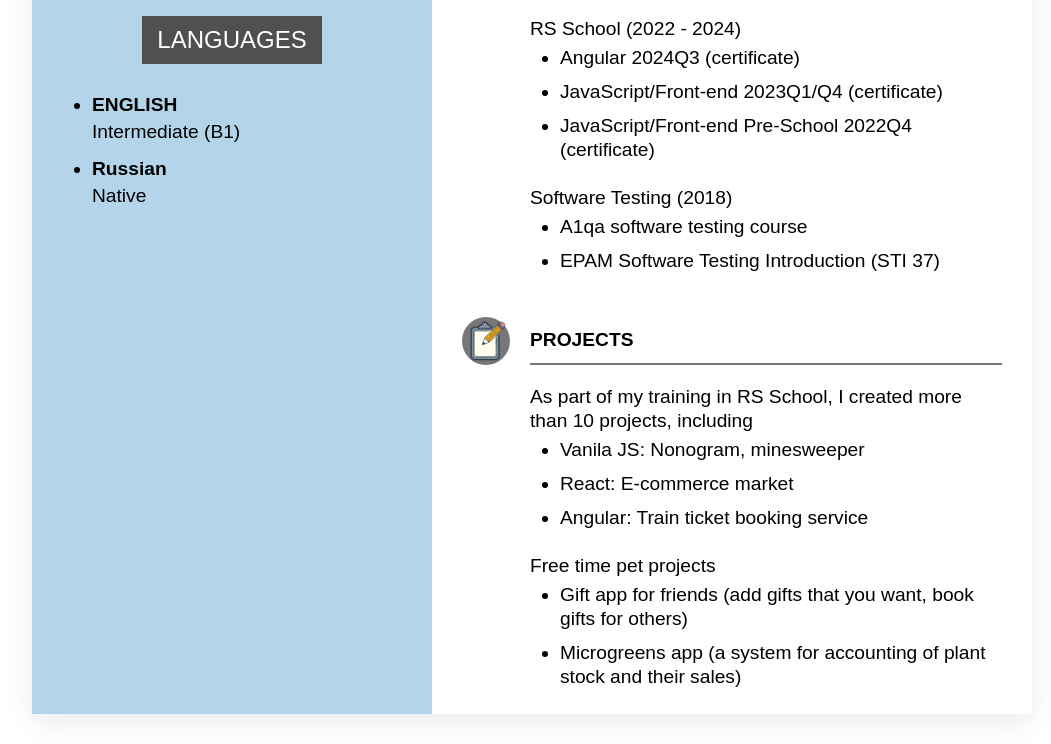
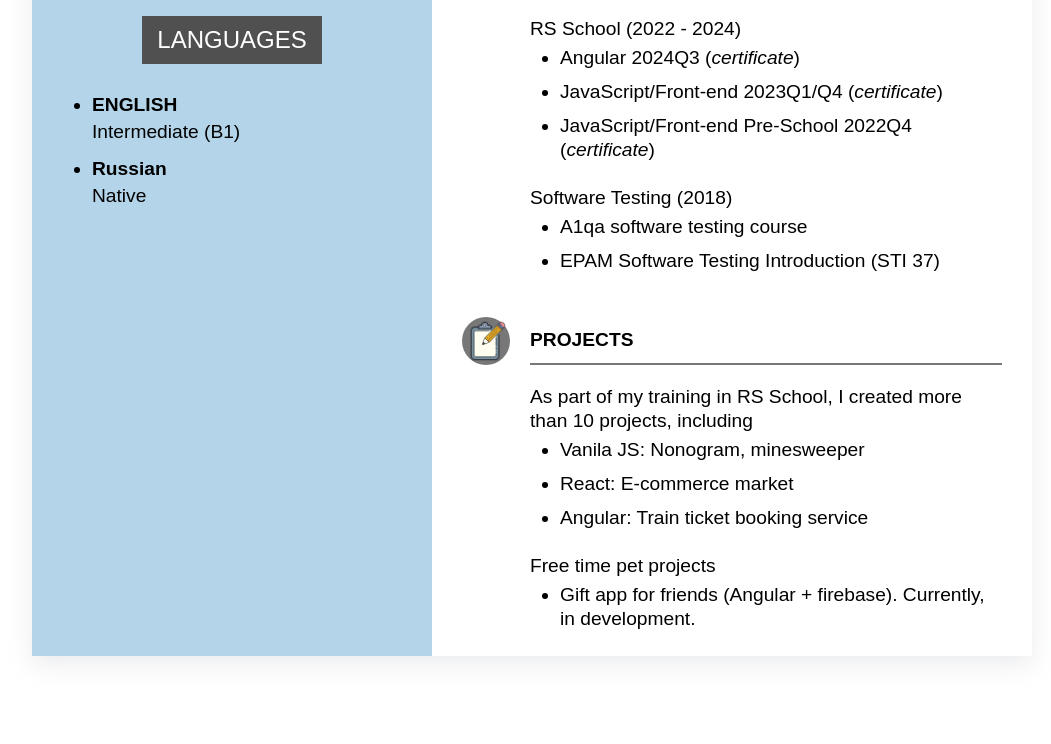
Before and after one commit to samael-god/rsschool-cv, a plain HTML site: page index.html in a window 1280 px wide. Shown: the part 1036-1780 px from the top of the page, without its empty margins (108-1159 px from the left). After the commit the page ends 1722 px from the top, so only its background shows below. Drawn offline with Linux system fonts and the light colour scheme.

Commit message:
feat: update links

```diff
--- a/index.html
+++ b/index.html
@@ -149,10 +149,10 @@
         <div class="line-height-average colspan-2--mobile">
             <p class="margin-0">RS School (2022 - 2024)</p>
             <ul class="list-marker">
-                <li class="custom-marker marker-big">Angular 2024Q3 (<a href="https://app.rs.school/certificate/q7gwpb3a">certificate</a>)</li>
-                <li class="custom-marker marker-medium">JavaScript/Front-end 2023Q1/Q4 (<a href="https://app.rs.school/certificate/q7gwpb3a">certificate</a>)
+                <li class="custom-marker marker-big">Angular 2024Q3 (<a class="certificate" href="https://app.rs.school/certificate/shlyiyic">certificate</a>)</li>
+                <li class="custom-marker marker-medium">JavaScript/Front-end 2023Q1/Q4 (<a class="certificate" href="https://app.rs.school/certificate/q7gwpb3a">certificate</a>)
                 </li>
-                <li class="custom-marker marker-small">JavaScript/Front-end Pre-School 2022Q4 (<a href="https://app.rs.school/certificate/4c6c3krc">certificate</a>)</li>
+                <li class="custom-marker marker-small">JavaScript/Front-end Pre-School 2022Q4 (<a class="certificate" href="https://app.rs.school/certificate/4c6c3krc">certificate</a>)</li>
             </ul>
             <p class="margin-0">Software Testing (2018)</p>
             <ul class="list-marker">
@@ -175,9 +175,7 @@
             </ul>
             <p class="margin-0">Free time pet projects</p>
             <ul class="list-marker">
-                <li class="custom-marker marker-big">Gift app for friends (add gifts that you want, book gifts for
-                    others)</li>
-                <li class="custom-marker marker-big">Microgreens app (a system for accounting of plant stock and their sales)</li>
+                <li class="custom-marker marker-big">Gift app for friends (Angular + firebase). Currently, in development.</li>
             </ul>
         </div>
 
--- a/style.css
+++ b/style.css
@@ -297,4 +297,12 @@ a {
 .overflow {
     overflow: hidden;
 }
+.certificate {
+    font-style: italic;
+    transition: .2s;
+}
+.certificate:hover {
+    color: lightcoral;
+    transition: .2s;
+}
 /*------------------------------------------Common styles END--------------------------------------------*/
```
